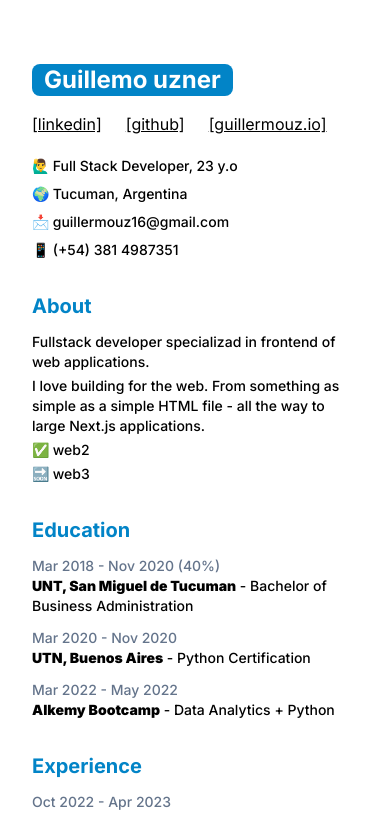
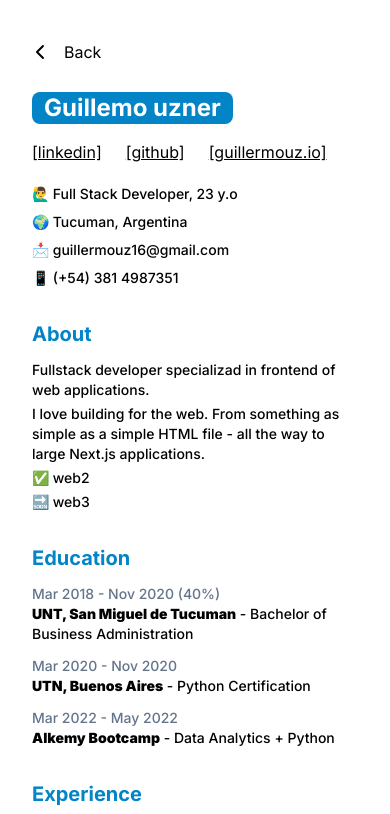
Before and after one commit to guillermouzner/guillermo.io, a Next.js app: page /resume in a window 390 px wide. Shown: the top 814 px of the page. Built offline with nearby package versions, Linux system fonts and the light colour scheme.

Commit message:
responsive

```diff
--- a/app/page.tsx
+++ b/app/page.tsx
@@ -8,7 +8,7 @@ export default function HomePage() {
   return (
     <>
       <section className="min-h-screen flex flex-col mt-10 md:mt-0 md:justify-center px-10 md:px-20 lg:px-48 gap-10">
-        <div className="font-bold">
+        <div className="font-bold flex flex-col gap-2">
           <div className="text-2xl md:text-[50px] text-white">Guillermo Uzner 🙋‍♂️</div>
           <div className="text-white">trying out cool stuff</div>
         </div>
--- a/app/resume/page.tsx
+++ b/app/resume/page.tsx
@@ -1,7 +1,21 @@
+import {ChevronLeft} from "lucide-react";
+import Link from "next/link";
+
 export default function ResumePage() {
   return (
     <div className="bg-zinc-600 text-black min-h-screen lg:mx-56 md:mx-20 flex justify-center items-center">
       <div className="bg-white">
+        <div className="mt-7 bg-red-900">
+          <Link
+            className="sticky left-4 top-4 z-30 float-left rounded-full p-3  transition-all duration-75 hover:bg-gray-100 focus:outline-none active:scale-75 flex flex-row gap-3"
+            href="/"
+          >
+            <>
+              <ChevronLeft className="h-6 w-6" />
+              Back
+            </>
+          </Link>
+        </div>
         <div className="py-16 px-8  md:p-24">
           <div className="flex flex-col gap-4 xl:gap-0 xl:flex-row justify-between items-baseline">
             <h1 className="text-2xl bg-sky-600 text-white px-3 rounded-lg font-bold">
```
